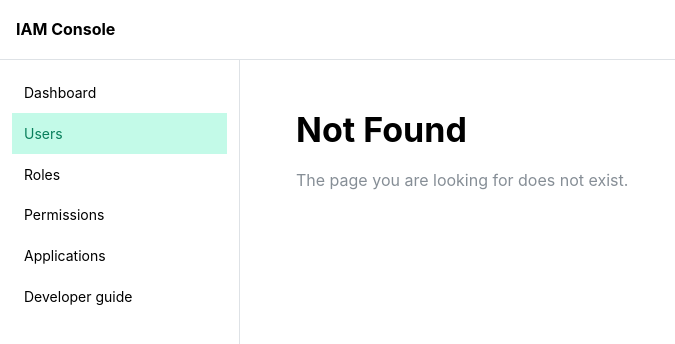
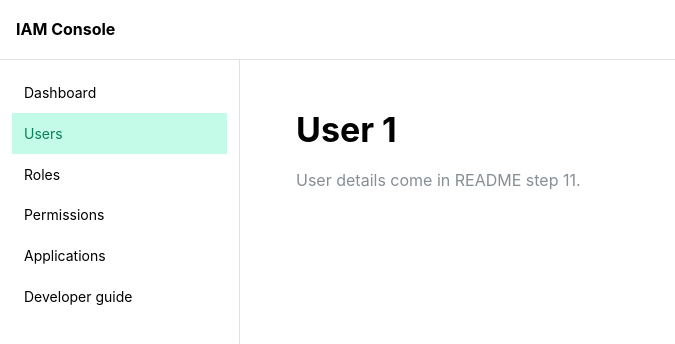
Before and after one commit to jahid-csedu/iam-forntend, a React (Vite) app in the folder apps/console/: page /users/1 in a window 1280 px wide. Before the commit this address had no page. Shown: the top 344 px of the page, without its empty margins (0-675 px from the left). Built offline with nearby package versions, Linux system fonts and the light colour scheme.

Commit message:
User detail route with useParams (lesson 3.5)

```diff
--- a/apps/console/src/App.tsx
+++ b/apps/console/src/App.tsx
@@ -4,6 +4,7 @@ import DashboardPage from './pages/DashboardPage'
 import UsersPage from './pages/UsersPage'
 import NotFoundPage from './pages/NotFoundPage'
 import LoginPage from './pages/LoginPage'
+import UserDetailPage from './pages/UserDetailPage'
 
 function App() {
   return (
@@ -15,6 +16,7 @@ function App() {
       <Route element={<AppLayout />}>
         <Route path="/dashboard" element={<DashboardPage />} />
         <Route path="/users" element={<UsersPage />} />
+        <Route path="/users/:id" element={<UserDetailPage />} />
         <Route path="*" element={<NotFoundPage />} />
       </Route>
     </Routes>
--- /dev/null
+++ b/apps/console/src/pages/UserDetailPage.tsx
@@ -0,0 +1,15 @@
+import { Text } from '@mantine/core';
+import { useParams } from 'react-router'
+import Page from '../ui/Page'
+
+function UserDetailPage() {
+    const { id } = useParams();
+
+    return (
+        <Page title={`User ${id}`}>
+            <Text c="dimmed">User details come in README step 11.</Text>
+        </Page>
+    )
+}
+
+export default UserDetailPage
--- a/apps/console/src/pages/UsersPage.tsx
+++ b/apps/console/src/pages/UsersPage.tsx
@@ -1,10 +1,15 @@
-import { Text } from '@mantine/core'
+import { Anchor, Group, Text } from '@mantine/core'
 import Page from '../ui/Page'
+import { Link  } from 'react-router'
 
 function UsersPage() {
   return (
     <Page title="Users">
       <Text c="dimmed">The users list comes in README step 10.</Text>
+      <Group mt="md">
+        <Anchor component={Link} to="/users/1">User 1</Anchor>
+        <Anchor component={Link} to="/users/2">User 2</Anchor>
+      </Group>
     </Page>
   )
 }
```
Also changed, not shown: 1 other file (tests, documents, lock files or other folders).
